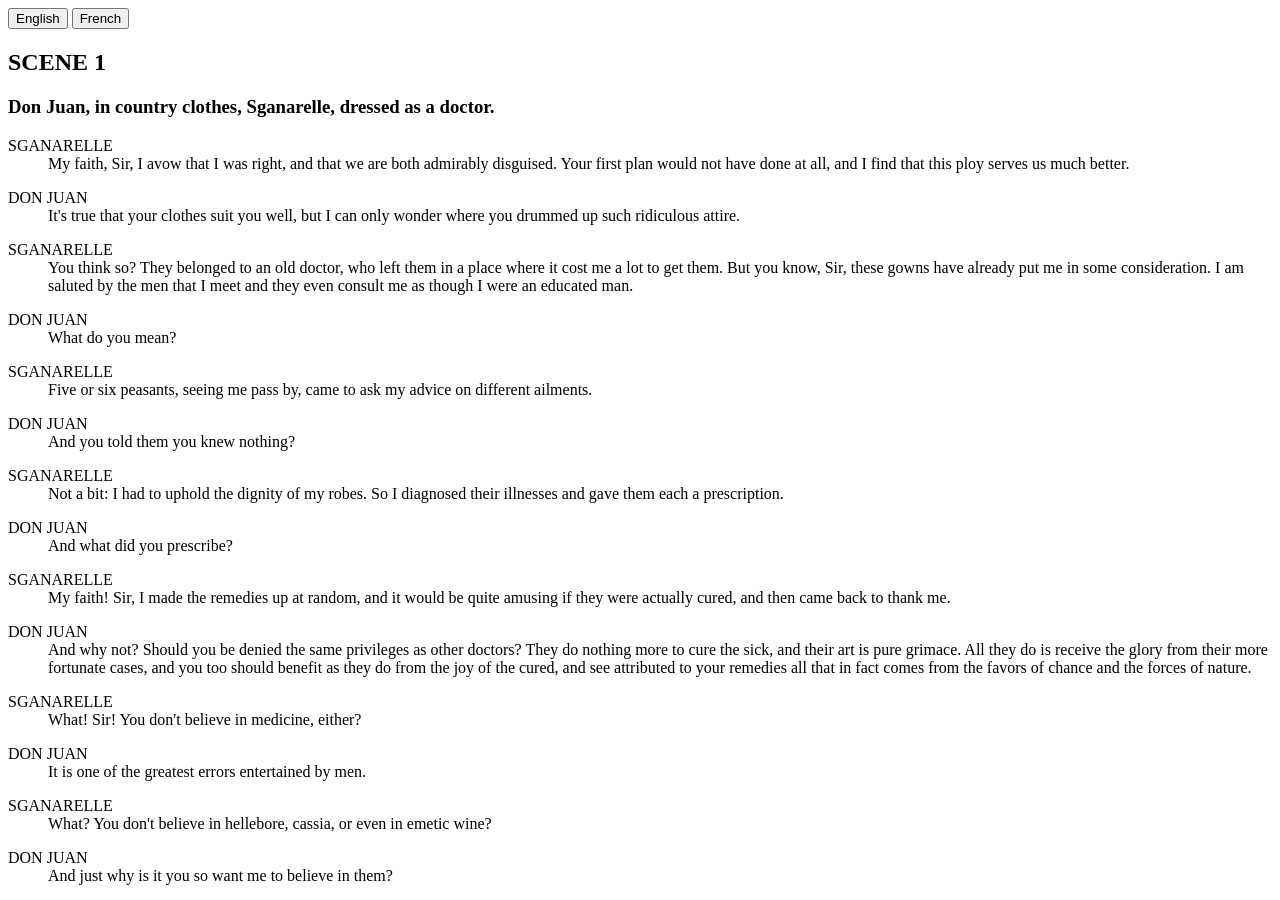
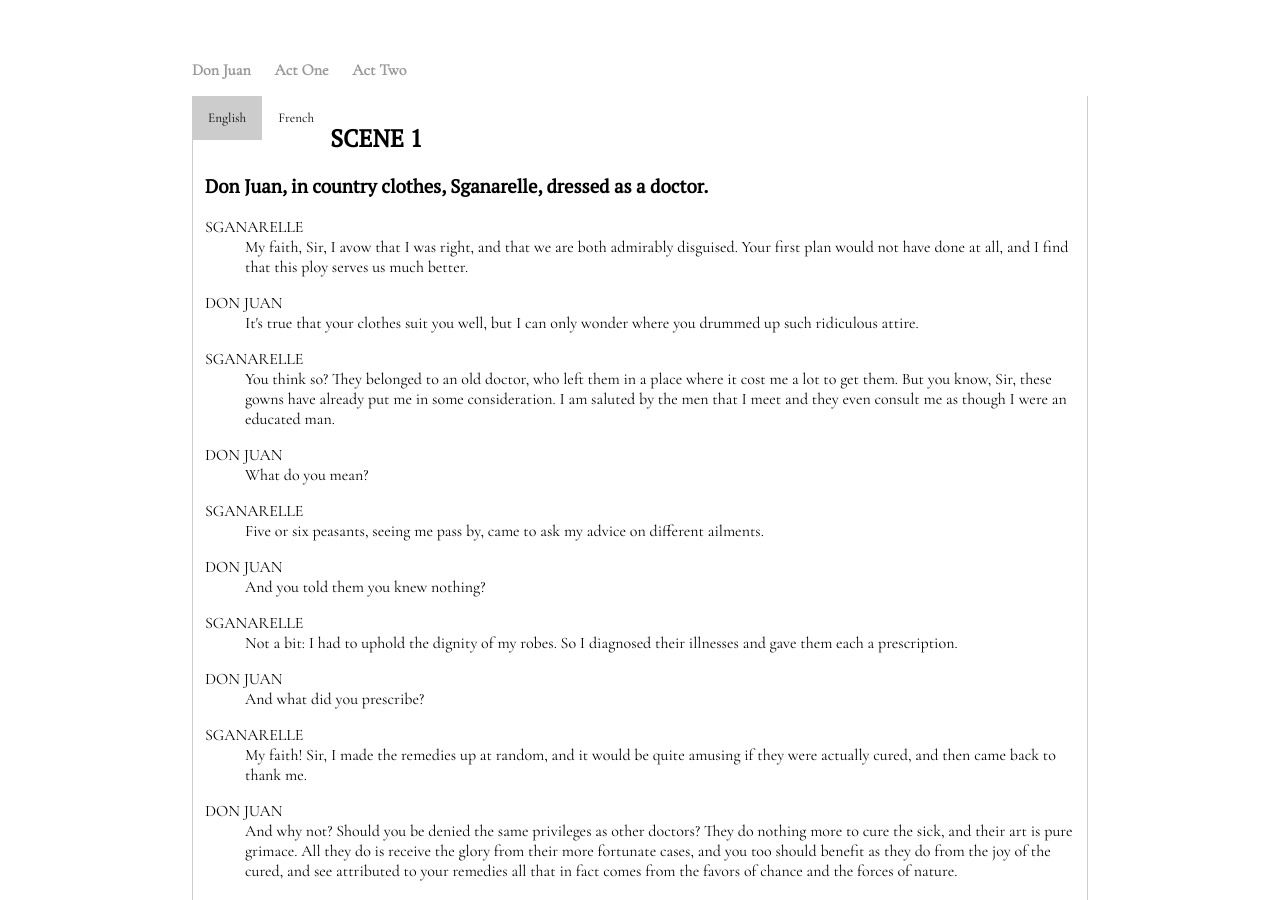
Before and after one commit to chloedufour/cdufour.github.io, a Jekyll site: the page built from final/DonJuan/Act3/enscene1.html, in a window 1280 px wide and 900 px high. Built offline with Jekyll 4.4.1, drawn with Linux system fonts in a browser that asks for light colours; some of the changed text lies outside the part shown.

Commit message:
Update enscene1.html

```diff
--- a/final/DonJuan/Act3/enscene1.html
+++ b/final/DonJuan/Act3/enscene1.html
@@ -1,3 +1,7 @@
+---
+layout: donjuan
+title: "Act Three, Scene One"
+---
 <html>
    <head>
       <meta http-equiv="Content-Type" content="text/html; charset=UTF-8">
```
